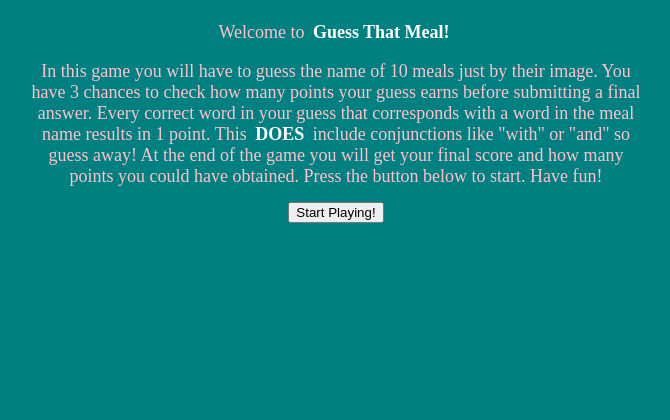
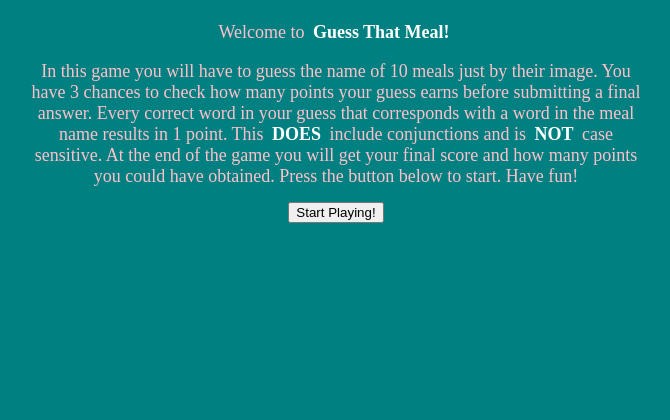
Before and after one commit to sharktrexer/Meal_Guesser, a Django app: page / in a window 1280 px wide. Shown: the top 420 px of the page, without its empty margins (304-974 px from the left). Run offline with Django 4.2, Linux system fonts and the light colour scheme.

Commit message:
now displays meal point value +home now lets the user know that guesses aren't case sensitive

```diff
--- a/guessing/templates/guessing/index.html
+++ b/guessing/templates/guessing/index.html
@@ -10,7 +10,8 @@ Meal Guesser - Home
         <span class="wrap-text"> In this game you will have to guess the name of 10 meals just by their image.
             You have 3 chances to check how many points your guess earns before submitting a final answer.
             Every correct word in your guess that corresponds with a word in the meal name results in 1 point.
-            This <span class="message">DOES</span> include conjunctions like "with" or "and" so guess away!
+            This <span class="message">DOES</span> include conjunctions and is <span class="message">NOT</span>
+            case sensitive.
             At the end of the game you will get your final score and how many points you could have obtained.
             Press the button below to start. Have fun!
         </span>
--- a/guessing/templates/guessing/meal.html
+++ b/guessing/templates/guessing/meal.html
@@ -30,7 +30,9 @@
         </form>
     </div>
 
+    <span class="text-contain"> Meal Point Value: {{ poss_points }} </span>
     {% if pot_points >= 0 %}
     <span class="text-contain"> Potential Points: {{ pot_points }} </span>
     {% endif %}
+
 {% endblock %}
--- a/guessing/views.py
+++ b/guessing/views.py
@@ -57,7 +57,8 @@ def rand_meal(request):
             'pot_points': gc.potential_points,
             'index': gc.meal_index,
             'points': gc.points,
-            'chances': gc.chances
+            'chances': gc.chances,
+            'poss_points': cur_meal.Value
         }
     )
 
```
